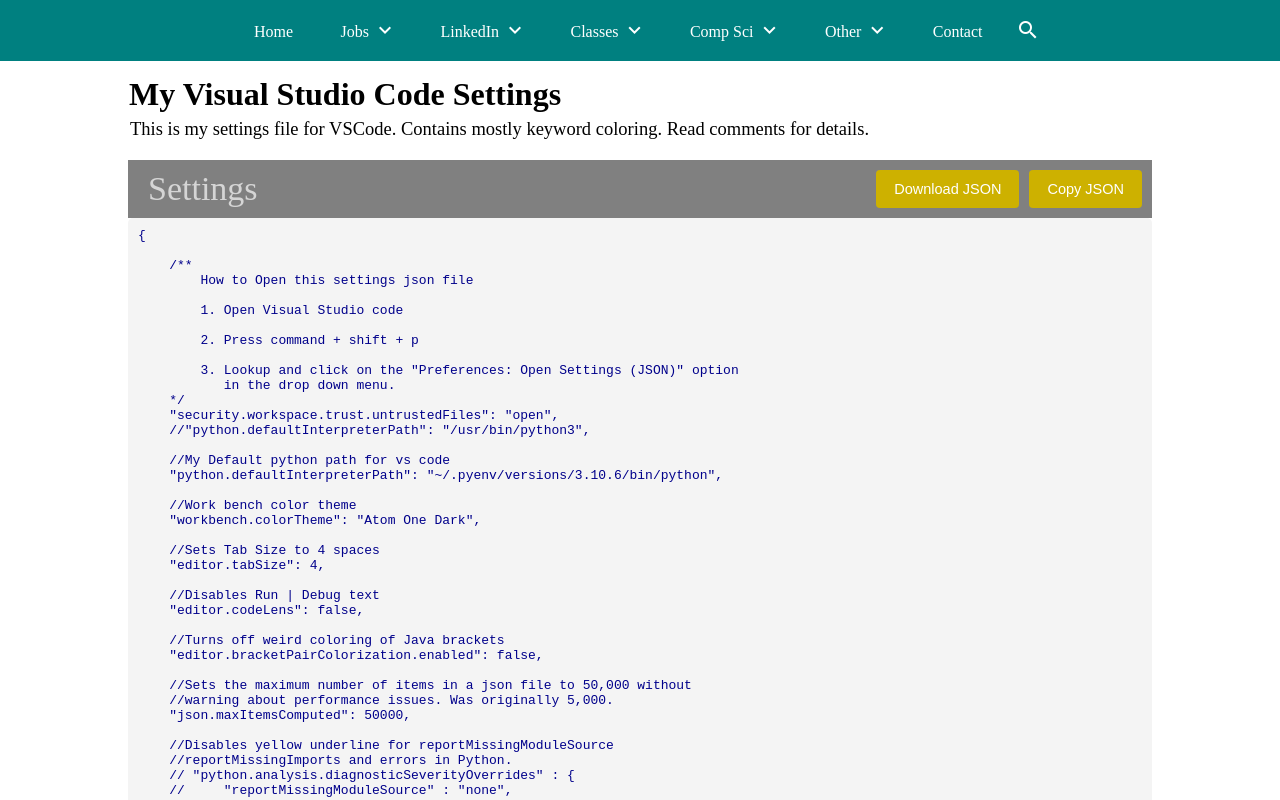
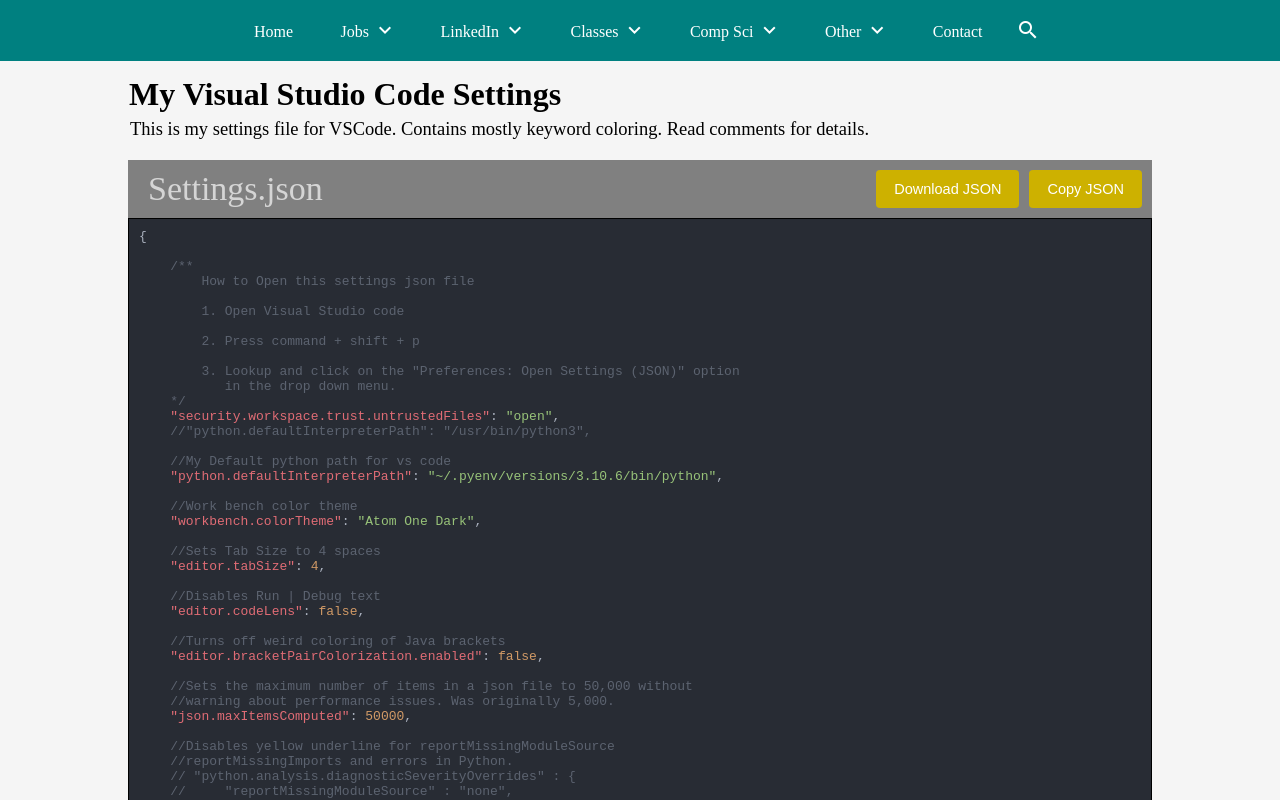
Before and after one commit to MichaelT-178/ForGuy, a Vue app: page /CompSci/VSCodeSettings in a window 1280 px wide. Shown: the top 800 px of the page. Built offline with nearby package versions, Linux system fonts and the light colour scheme.

Commit message:
Added coloring to VSCode Settings

```diff
--- a/package.json
+++ b/package.json
@@ -10,6 +10,7 @@
   },
   "dependencies": {
     "emailjs-com": "^3.2.0",
+    "prismjs": "^1.29.0",
     "sweetalert2": "^11.10.5",
     "vue": "^3.3.11",
     "vue-router": "^4.2.5"
--- a/src/Views/Home.vue
+++ b/src/Views/Home.vue
@@ -11,6 +11,7 @@
     body, html {
         margin: 0;
         padding: 0;
+        background-color: #f5f5f5;
     }
 
     img {
--- a/src/Views/compsci/VSCodeSettings.vue
+++ b/src/Views/compsci/VSCodeSettings/VSCodeSettings.vue
@@ -3,19 +3,24 @@
     <h1 class="header">My Visual Studio Code Settings</h1>
     <p class="description">This is my settings file for VSCode. Contains mostly keyword coloring. Read comments for details.</p>
     <div class="bar">
-      <span class="settings-header">Settings</span>
+      <span class="settings-header">Settings.json</span>
       <button @click="downloadJson" ref="downloadButton">Download JSON</button>
       <button @click="copyJson" ref="copyButton">Copy JSON</button>
     </div>
     <div class="json-container">
-      <pre>{{ settings }}</pre>
+      <pre v-html="highlightedJson"></pre>
     </div>
   </div>
 </template>
 
 <script setup>
-import { ref } from 'vue';
-import { settings } from '../../data/CompSci/settings.vue';
+import { ref, computed } from 'vue';
+import Prism from 'prismjs';
+import 'prismjs/components/prism-json';
+import 'prismjs/themes/prism-coy.css';
+import './custom.css';
+import { settings } from '../../../data/CompSci/settings.vue';
+//import 'prismjs/themes/prism-solarizedlight.css';
 
 const copyButton = ref(null);
 const downloadButton = ref(null);
@@ -53,6 +58,10 @@ const downloadJson = () => {
     downloadButton.style.color = 'white';
   }, 2000);
 }
+
+const highlightedJson = computed(() => {
+  return Prism.highlight(settings, Prism.languages.json, 'json');
+});
 
 </script>
 
@@ -117,12 +126,11 @@ button:hover {
 }
 
 pre {
-  background-color: #f4f4f4;
+  background-color: #282C34;
   padding: 10px;
-  border-radius: 5px;
   margin-top: 0;
   box-sizing: border-box;
-  color: darkblue;
+  border: 1.25px solid #000000;
 }
 
 </style>
--- /dev/null
+++ b/src/Views/compsci/VSCodeSettings/custom.css
@@ -0,0 +1,55 @@
+.token.comment,
+.token.block-comment,
+.token.prolog,
+.token.doctype,
+.token.cdata {
+  color: #5C6370;
+}
+
+.token.punctuation {
+	color: #ABB2BF;
+}
+
+.token.property,
+.token.tag,
+.token.function-name,
+.token.constant,
+.token.symbol,
+.token.deleted {
+	color: #E06C75;
+}
+
+.token.boolean,
+.token.number {
+  color: #D19A66;
+}
+
+.token.selector,
+.token.attr-name,
+.token.string,
+.token.char,
+.token.function,
+.token.builtin,
+.token.inserted {
+	color: #98C379;
+}
+
+.token.operator,
+.token.entity,
+.token.url,
+.token.variable {
+  color: #ABB2BF;
+	background: #282C34;
+}
+
+.token.atrule,
+.token.attr-value,
+.token.keyword,
+.token.class-name {
+	color: #1990b8;
+}
+
+.token.regex,
+.token.important {
+	color: #e90;
+}
--- a/src/Views/jobs/ResumeTemplate.vue
+++ b/src/Views/jobs/ResumeTemplate.vue
@@ -40,6 +40,7 @@ function updateCurrentPage(event) {
   const pageHeight = container.scrollHeight / numOfPages;
   currentPage.value = Math.min(numOfPages, Math.round(scrollPosition / pageHeight));
 }
+
 </script>
 
 
--- a/src/Views/jobs/WhereToApply.vue
+++ b/src/Views/jobs/WhereToApply.vue
@@ -19,7 +19,7 @@
 </template>
 
 <script setup>
-import { ref, computed } from 'vue';
+import { ref, computed, onMounted, onUnmounted } from 'vue';
 import AllData from "../../data/jobs/WhereToApply.json";
 import AccordionMenu from "../../components/AccordionMenu.vue";
 
@@ -46,6 +46,15 @@ const toggleAll = () => {
 const toggleExplanation = () => {
     explainOpen.value = !explainOpen.value;
 };
+
+onMounted(() => {
+  document.body.style.backgroundColor = 'white';
+});
+
+//When view changes set back to default background color
+onUnmounted(() => {
+  document.body.style.backgroundColor = '';
+});
 
 </script>
 
--- a/src/router/index.js
+++ b/src/router/index.js
@@ -27,7 +27,7 @@ import Certifications from '../views/classes/Certifications.vue';
 
 //Comp Sci
 import VisualStudioCode from '../views/compsci/VisualStudioCode.vue';
-import VSCodeSettings from '../views/compsci/VSCodeSettings.vue';
+import VSCodeSettings from '../views/compsci/VSCodeSettings/VSCodeSettings.vue';
 import VSCodeShortcuts from '../views/compsci/VSCodeShortcuts.vue';
 import Extensions from '../views/compsci/Extensions.vue';
 import UIDesignTips from '../views/compsci/UIDesignTips.vue';
```
Also changed, not shown: 1 other file (tests, documents, lock files or other folders).
